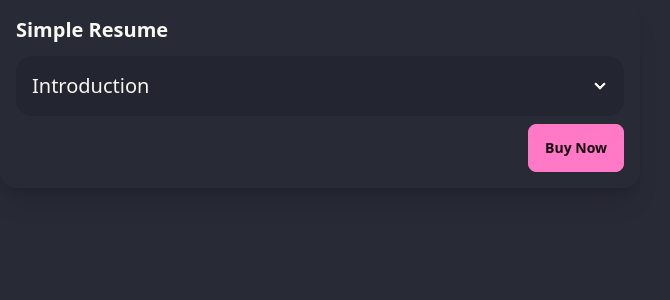
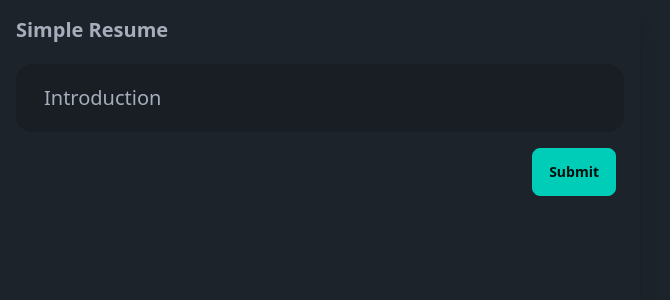
Before and after one commit to AmanDeka/resume_maker, a Next.js app: page / in a window 1280 px wide. Shown: the top 300 px of the page, without its empty margins (0-670 px from the left). Built offline with nearby package versions, Linux system fonts and the light colour scheme.

Commit message:
minor changes

```diff
--- a/app/layout.tsx
+++ b/app/layout.tsx
@@ -11,7 +11,7 @@ export default function RootLayout({
   children: React.ReactNode
 }) {
   return (
-    <html lang="en" data-theme="dracula">
+    <html lang="en" data-theme="dark">
       <body>
         <ThemeProvider
           attribute="class"
--- a/app/page.tsx
+++ b/app/page.tsx
@@ -40,7 +40,7 @@ export default function App() {
     }*/
 
     return (
-        <div>
+        <div className="h-screen">
             <UserForm/>
         </div>
     )
--- a/components/userForm.tsx
+++ b/components/userForm.tsx
@@ -3,33 +3,35 @@ import { SubmitHandler, useForm } from "react-hook-form";
 
 const IntroductionSection: React.FC = () => {
     return (
-        <div className="collapse collapse-arrow bg-base-200">
+        <div className="collapse collapse-arrow px-3 py-1 my-2 bg-base-200">
             <input type="checkbox" />
             <div className="collapse-title text-xl font-medium">
                 Introduction
             </div>
             <div className="collapse-content flex flex-col gap-y-3">
-                <label className="input input-bordered flex items-center gap-2">
+                <label className="input input-bordered input-info flex items-center gap-2">
                     Name
                     <input type="text" className="grow" placeholder="" />
                 </label>
 
-                <label className="input input-bordered flex items-center gap-2">
+                <div className="flex gap-2">
+                    <label className="input input-bordered input-info flex items-center gap-2">
                         Email
                         <input type="text" className="grow" placeholder="" />
                     </label>
 
-                <label className="input input-bordered flex items-center gap-2">
+                    <label className="input input-bordered input-info flex items-center gap-2">
                         Phone
                         <input type="text" className="grow" placeholder="" />
                     </label>
+                </div>
 
-                <label className="input input-bordered flex items-center gap-2">
+                <label className="input input-bordered flex input-info items-center gap-2">
                     Linkedin
                     <input type="text" className="grow" placeholder="" />
                 </label>
 
-                <label className="input input-bordered flex items-center gap-2">
+                <label className="input input-bordered flex input-info items-center gap-2">
                     Github
                     <input type="text" className="grow" placeholder="" />
                 </label>
@@ -41,12 +43,14 @@ const IntroductionSection: React.FC = () => {
 const UserForm: React.FC = () => {
 
     return (
-        <div className="card card-compact w-1/2 bg-base-100 shadow-xl">
-            <div className="card-body">
+        <div className="card card-compact h-full w-1/2 bg-base-100 shadow-xl">
+            <div className="card-body h-full">
                 <h2 className="card-title">Simple Resume</h2>
-                <IntroductionSection/>
-                <div className="card-actions justify-end">
-                    <button className="btn btn-primary">Buy Now</button>
+                <div className="h-full overflow-y-scroll">
+                    <IntroductionSection />
+                    <div className="card-actions justify-end p-2">
+                        <button className="btn btn-accent">Submit</button>
+                    </div>
                 </div>
             </div>
         </div>
```
Lines whose indentation alone changed are shown as unchanged.
